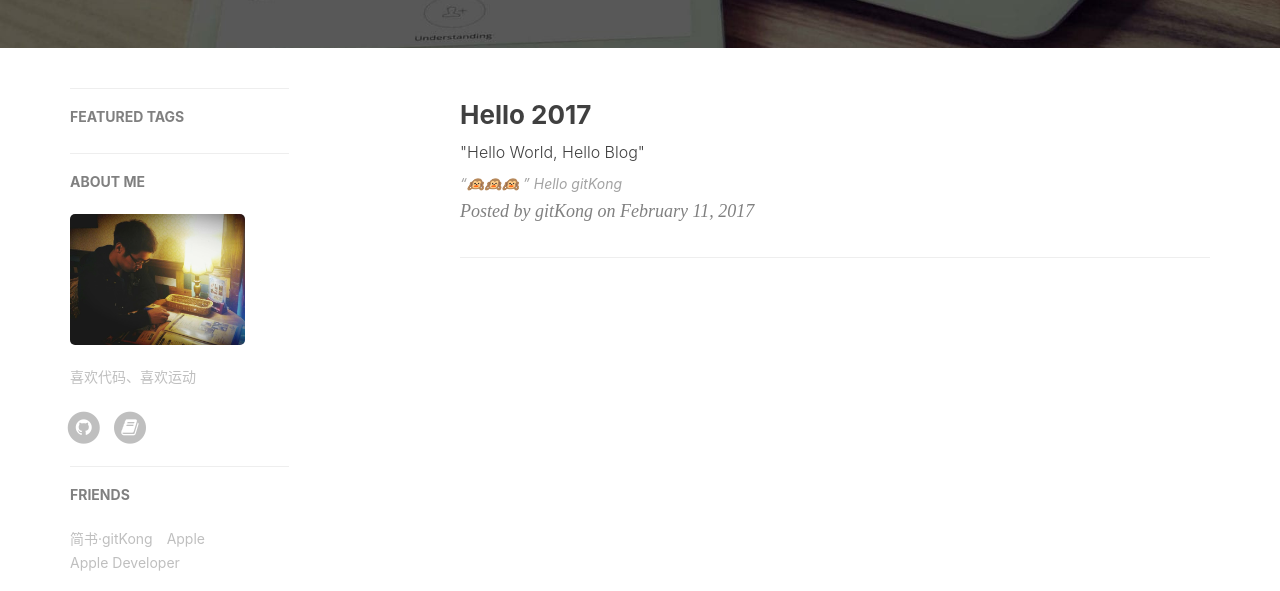
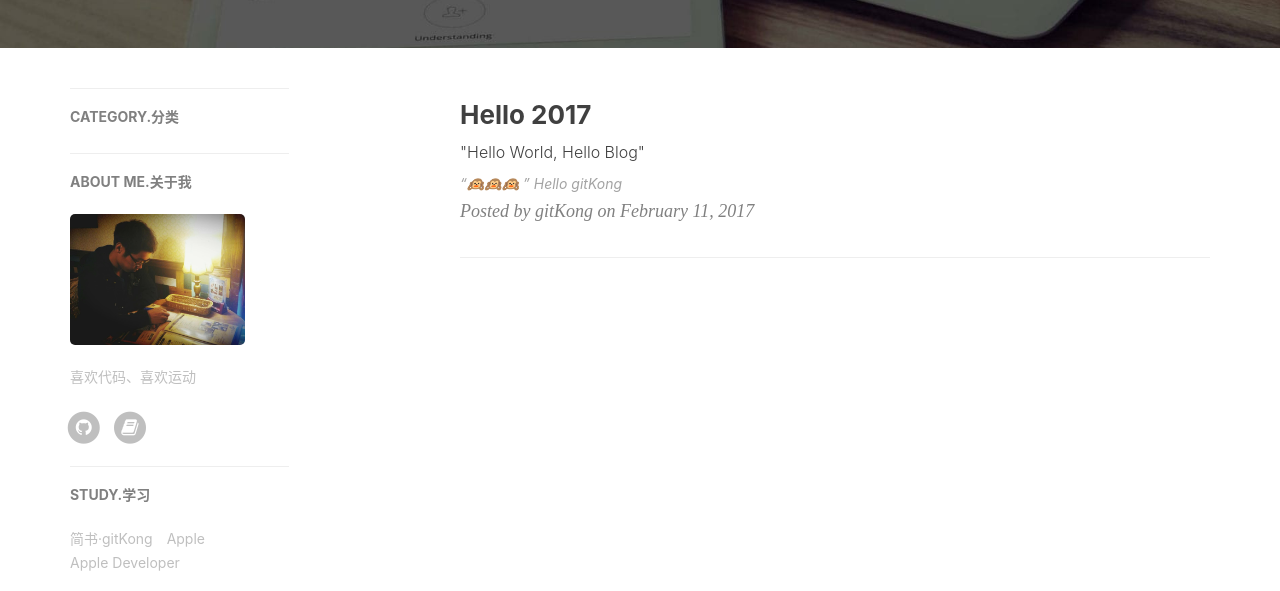
Before and after one commit to gitkong/gitkong.github.io, a Jekyll site: the page built from index.html, in a window 1280 px wide. Shown: the part 370-961 px from the top of the page. Built offline with Jekyll 4.4.1, drawn with Linux system fonts in a browser that asks for light colours; nearby versions of some CDN libraries; the list of posts is cut into pages by our own code; comment, search, counter and statistics services are not loaded.

Commit message:
Update page.html

```diff
--- a/_layouts/page.html
+++ b/_layouts/page.html
@@ -76,7 +76,7 @@ layout: default
                 {% if site.featured-tags %}
                 <section>
                     <hr class="hidden-sm hidden-xs">
-                    <h5><a href="{{'/tags/' | prepend: site.baseurl }}">FEATURED TAGS</a></h5>
+                    <h5><a href="{{'/tags/' | prepend: site.baseurl }}">CATEGORY.分类</a></h5>
                     <div class="tags">
                         {% for tag in site.tags %}
                             {% if tag[1].size > {{site.featured-condition-size}} %}
@@ -91,7 +91,7 @@ layout: default
 
                 <!-- Short About -->
                 <section class="visible-md visible-lg">
-                    <hr><h5><a href="{{'/about/' | prepend: site.baseurl }}">ABOUT ME</a></h5>
+                    <hr><h5><a href="{{'/about/' | prepend: site.baseurl }}">ABOUT ME.关于我</a></h5>
                     <div class="short-about">
                         {% if site.sidebar-avatar %}
                             <img src="{{site.sidebar-avatar}}" />
@@ -188,7 +188,7 @@ layout: default
                 <!-- Friends Blog -->
                 {% if site.friends %}
                 <hr>
-                <h5>FRIENDS</h5>
+                <h5>STUDY.学习</h5>
                 <ul class="list-inline">
                     {% for friend in site.friends %}
                         <li><a href="{{friend.href}}">{{friend.title}}</a></li>
```
